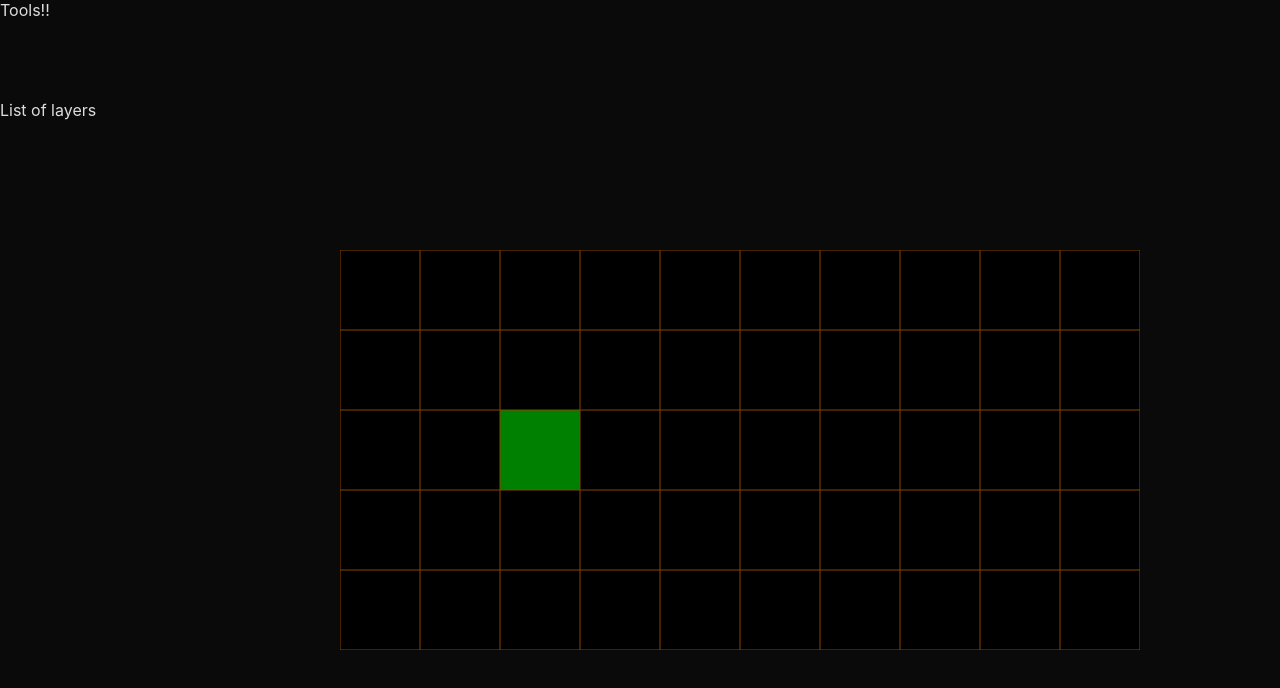
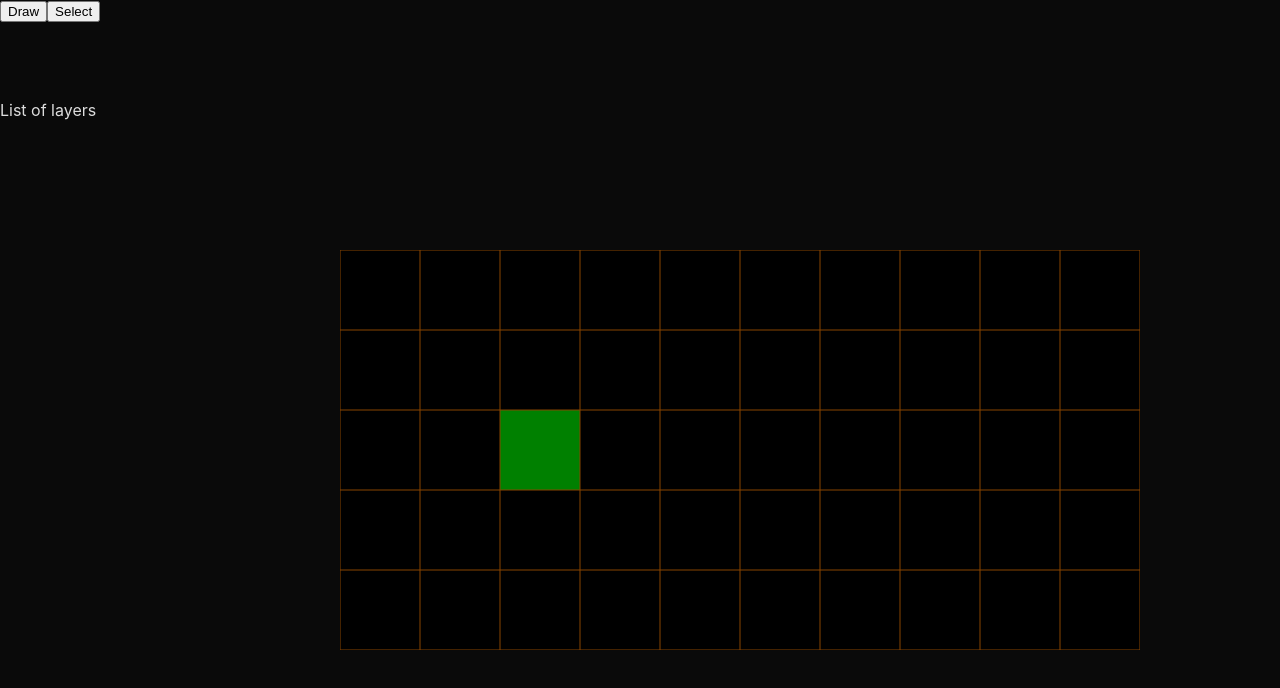
Before and after one commit to niklasmh/knithub, a React (Create React App) app: page / in a window 1280 px wide. Shown: the top 688 px of the page. Built offline with nearby package versions, Linux system fonts and the light colour scheme.

Commit message:
Create buttons that can select modes

```diff
--- a/src/App.tsx
+++ b/src/App.tsx
@@ -13,6 +13,7 @@ interface IProps {}
 interface IState {
   grid: Grid
   scale: [number, number]
+  mode: Modes
 }
 
 class App extends Component<IProps, IState> {
@@ -27,25 +28,31 @@ class App extends Component<IProps, IState> {
 
     this.state = {
       grid,
-      scale: [80, 80]
+      scale: [80, 80],
+      mode: Modes.DRAW
     }
+  }
+
+  changeMode(mode: Modes) {
+    this.setState({ ...this.state, mode })
   }
 
   render() {
     const {
       grid,
-      scale: [width, height]
+      scale: [width, height],
+      mode
     } = this.state
 
     return (
       <div className="App">
-        <Toolbar />
+        <Toolbar changeMode={(mode: Modes) => this.changeMode(mode)} />
         <Layers />
         <Canvas
           width={width * grid.width}
           height={height * grid.height}
           grid={grid}
-          mode={Modes.SELECT}
+          mode={mode}
         />
       </div>
     )
--- a/src/components/Toolbar.tsx
+++ b/src/components/Toolbar.tsx
@@ -1,7 +1,20 @@
 import React, { Component } from 'react'
 
-export default class Toolbar extends Component {
+import { Modes } from '../models/modes'
+
+interface IProps {
+  changeMode(mode: Modes): void
+}
+
+export default class Toolbar extends Component<IProps, {}> {
   render() {
-    return <div>Tools!!</div>
+    return (
+      <div>
+        <button onClick={() => this.props.changeMode(Modes.DRAW)}>Draw</button>
+        <button onClick={() => this.props.changeMode(Modes.SELECT)}>
+          Select
+        </button>
+      </div>
+    )
   }
 }
```
